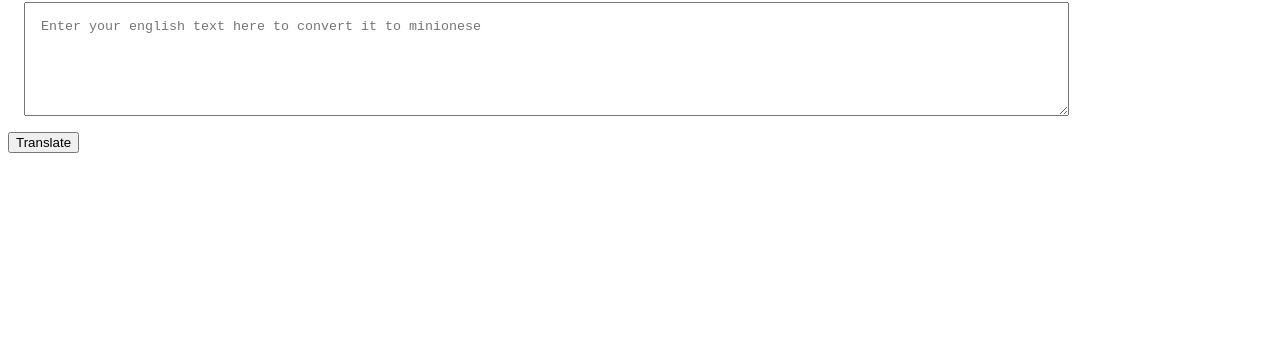
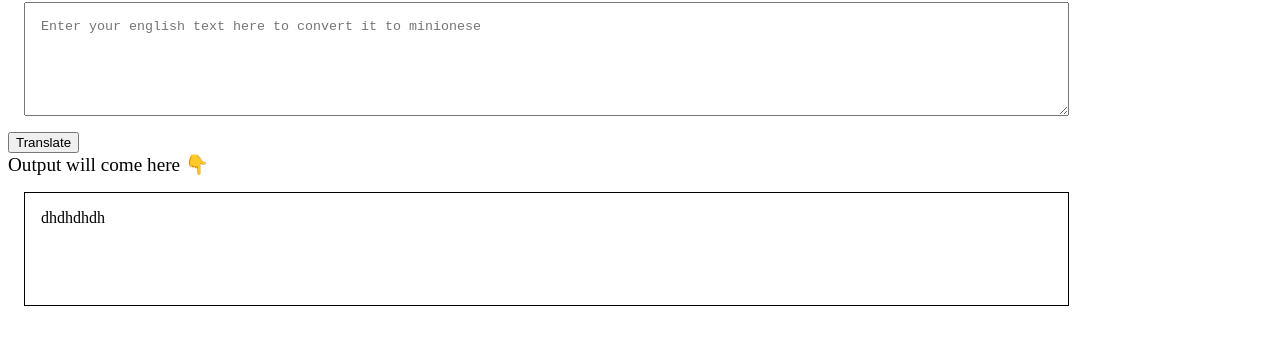
Before and after one commit to IamSinghYuvraj/minionese, a plain HTML site: page Index.html in a window 1280 px wide. Both pictures are taken after a click on the button "Translate". Shown: the part 78-422 px from the top of the page. Drawn offline with Linux system fonts and the light colour scheme.

Commit message:
Input  output processer added

```diff
--- a/Index.html
+++ b/Index.html
@@ -28,6 +28,8 @@
     <textarea id = "txt-input"
     placeholder="Enter your english text here to convert it to minionese"></textarea>
     <button id="btn-Translate">Translate</button>
+    <div style = "font-size: larger;">Output will come here 👇</div>
+    <div id = "output"> </div>
     <script src ="app.js" type="text/javascript"></script>
 </body>
 </html>
--- a/app.js
+++ b/app.js
@@ -1,11 +1,10 @@
 var btnTranslate = document.querySelector("#btn-Translate");
 var txtInput = document.querySelector("#txt-input");
+var outputDiv = document.querySelector("#output");
 
-console.log(txtInput)
 
 function clickHandler() {
-    console.log("clicked!");
-    console.log("input", txtInput.value);
+    outputDiv.innerText = "dhdhdhdh" + txtInput.value
 };
 
 btnTranslate.addEventListener("click",clickHandler)
```
